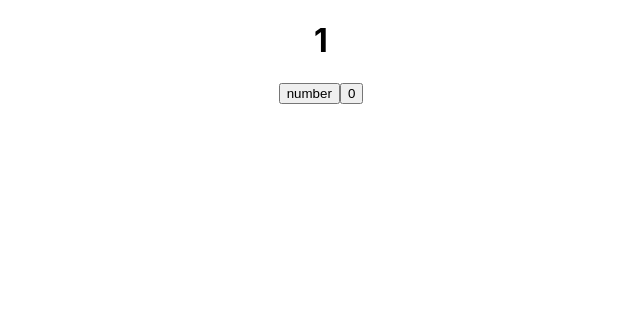
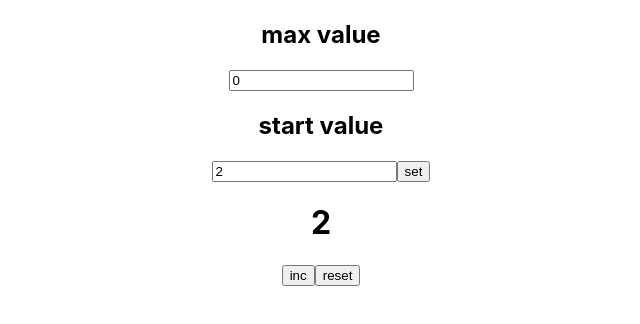
Before and after one commit to KristinaFinck/Microtask-counter, a React (Create React App) app: page / in a window 1280 px wide. Shown: the top 324 px of the page, without its empty margins (319-959 px from the left). Built offline with nearby package versions, Linux system fonts and the light colour scheme.

Commit message:
Add buttons inputs

```diff
--- a/src/App.css
+++ b/src/App.css
@@ -1,38 +1,5 @@
 .App {
   text-align: center;
+  box-sizing: border-box;
+  font-size: 16px;
 }
-
-.App-logo {
-  height: 40vmin;
-  pointer-events: none;
-}
-
-@media (prefers-reduced-motion: no-preference) {
-  .App-logo {
-    animation: App-logo-spin infinite 20s linear;
-  }
-}
-
-.App-header {
-  background-color: #282c34;
-  min-height: 100vh;
-  display: flex;
-  flex-direction: column;
-  align-items: center;
-  justify-content: center;
-  font-size: calc(10px + 2vmin);
-  color: white;
-}
-
-.App-link {
-  color: #61dafb;
-}
-
-@keyframes App-logo-spin {
-  from {
-    transform: rotate(0deg);
-  }
-  to {
-    transform: rotate(360deg);
-  }
-}
--- a/src/App.tsx
+++ b/src/App.tsx
@@ -1,23 +1,39 @@
-import React, {useState} from 'react';
+import React, {ChangeEvent, useState} from 'react';
 import './App.css';
+import {Button} from "./button/Button";
+import {Input} from './input/Input'
 
 function App() {
-  let[a, setA] =useState(1)
-  const onClickHandler=() => {
-    setA(a + 1);
+    let startValue = 2;
 
+    let [currentValue, setCurrentValue] = useState(startValue)
+    let [maxInputValue, setMaxInputValue] = useState(0)
 
-  }
-  const onClickReset =() => {
-      setA(0);
-  }
-  return (
-      <div className= "App">
-        <h1>{a}</h1>
-        <button onClick = {onClickHandler}>number</button>
-        <button onClick = {onClickReset}>0</button>
-    </div>
-  );
+    let onChangeInputHandler = (e: ChangeEvent<HTMLInputElement>) => {
+        setMaxInputValue(Number(e.currentTarget.value));
+    }
+
+    const onClickAddCount = () => {
+        setCurrentValue(currentValue + 1);
+    }
+    const onClickReset = () => {
+        setCurrentValue(startValue);
+    }
+
+    return (
+        <div className="App">
+            <div className= "Settings" >
+                <h2> max value</h2>
+                <Input  value = {maxInputValue} onChange = {onChangeInputHandler} />
+                <h2> start value</h2>
+                <Input  value = {startValue} onChange = {()=>{}} />
+                <Button title={'set'} onClick={()=> {}} />
+            </div>
+            <h1>{currentValue}</h1>
+            <Button title= {'inc'} onClick={onClickAddCount}/>
+            <Button title= {'reset'} onClick={onClickReset}/>
+        </div>
+    );
 }
 
 export default App;
--- a/src/button/Button.tsx
+++ b/src/button/Button.tsx
@@ -1 +1,10 @@
 import React from "react";
+
+type ButtonPropsType = {
+    title: string
+    onClick: () => void
+
+}
+export const Button = (props: ButtonPropsType) => {
+    return <button onClick={props.onClick}>{props.title}</button>
+}
--- /dev/null
+++ b/src/input/Input.tsx
@@ -0,0 +1,11 @@
+import React, {ChangeEvent} from 'react';
+
+type InputType = {
+    value: number
+    onChange: (e: ChangeEvent<HTMLInputElement>)=>void
+}
+export const Input = (props:InputType) => {
+    return (
+        <input value = {props.value} onChange={props.onChange} />
+    )
+}
```
